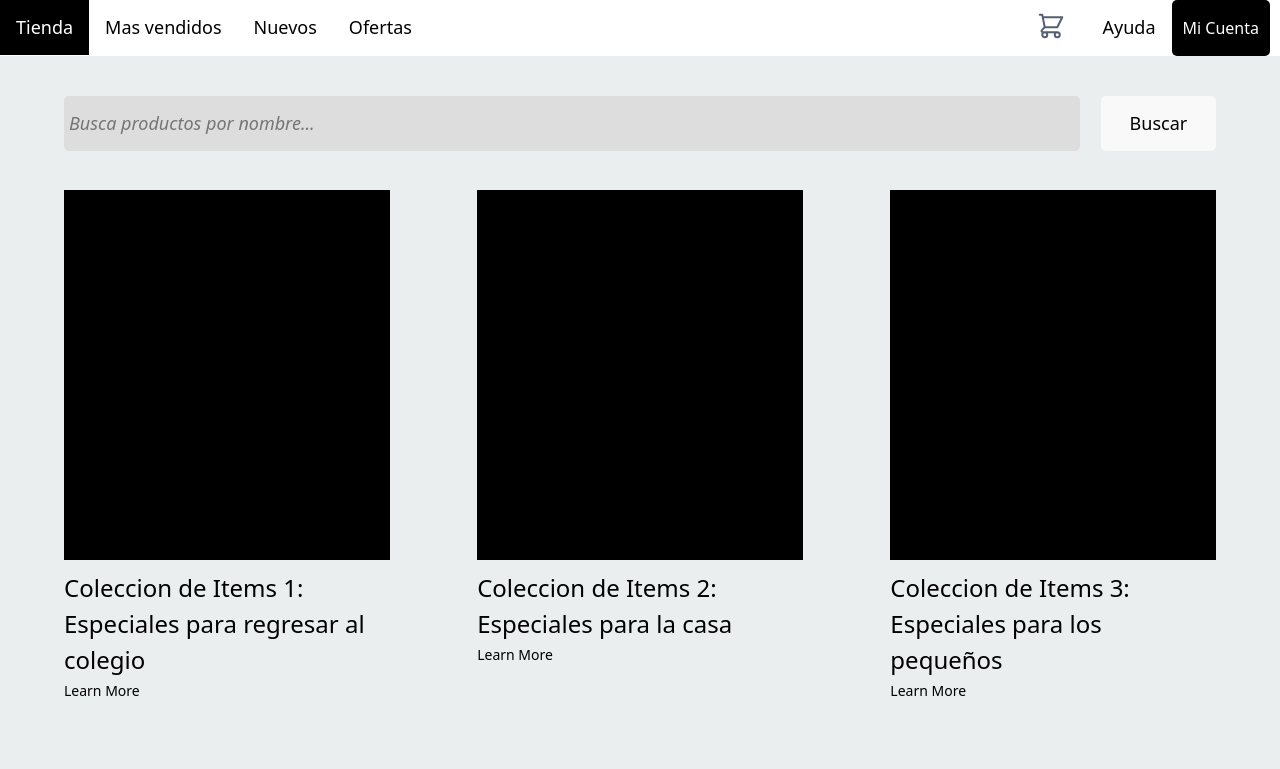
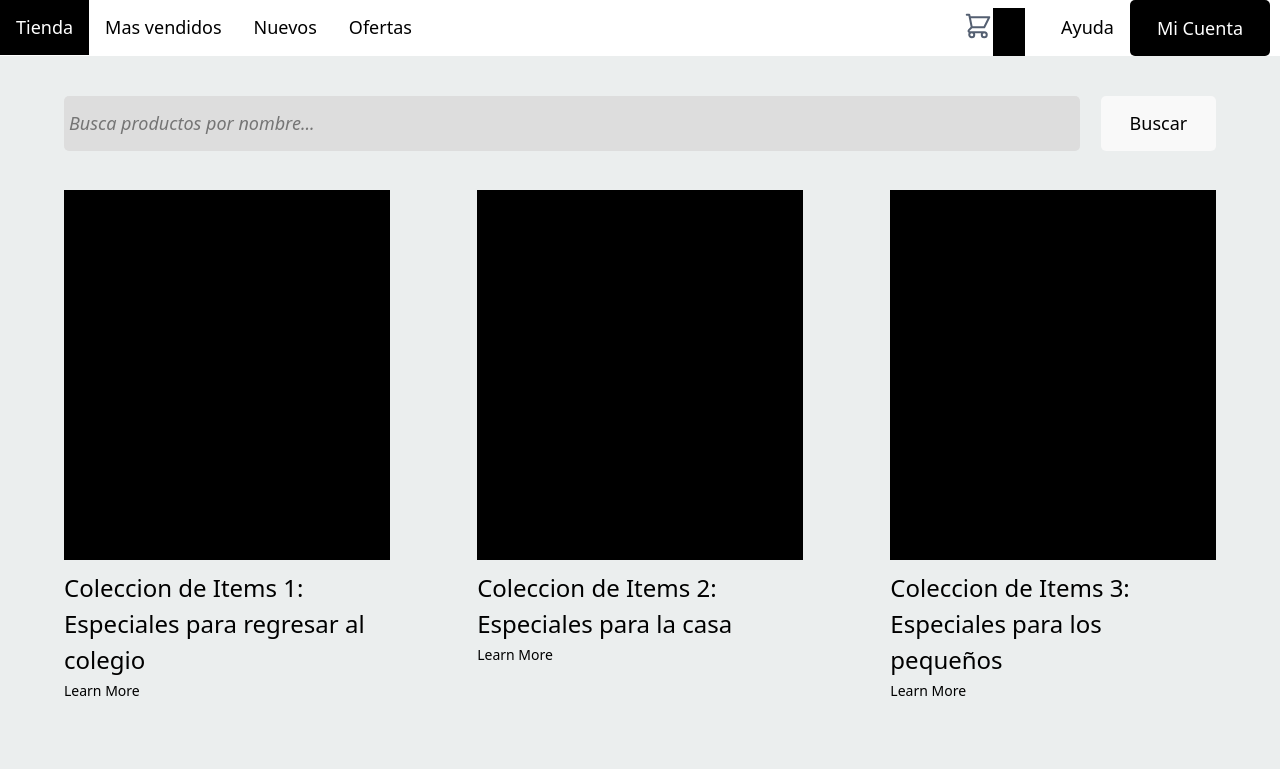
Before and after one commit to RodrigoAGA/Proyecto-PW, a React (Vite) app: page / in a window 1280 px wide. Shown: the top 769 px of the page. Built offline with nearby package versions, Linux system fonts and the light colour scheme.

Commit message:
Update Cabecera.jsx

```diff
--- a/src/components/Cabecera.jsx
+++ b/src/components/Cabecera.jsx
@@ -13,10 +13,13 @@ function Cabecera() {
       </div>
       <div className="cuenta">
         <button className="imagen">
-          <img src={compra} alt="" />
+          <img src={compra} alt=""/>
+          <a  className="active" href="./Carrito"></a>
         </button>
         <a href="#Ayuda">Ayuda</a>
-        <button className="perfil">Mi Cuenta</button>
+        <button className="perfil">
+          <a className="active" href="./Formulario"> Mi Cuenta</a>
+          </button>
       </div>
     </div>
   );
```
